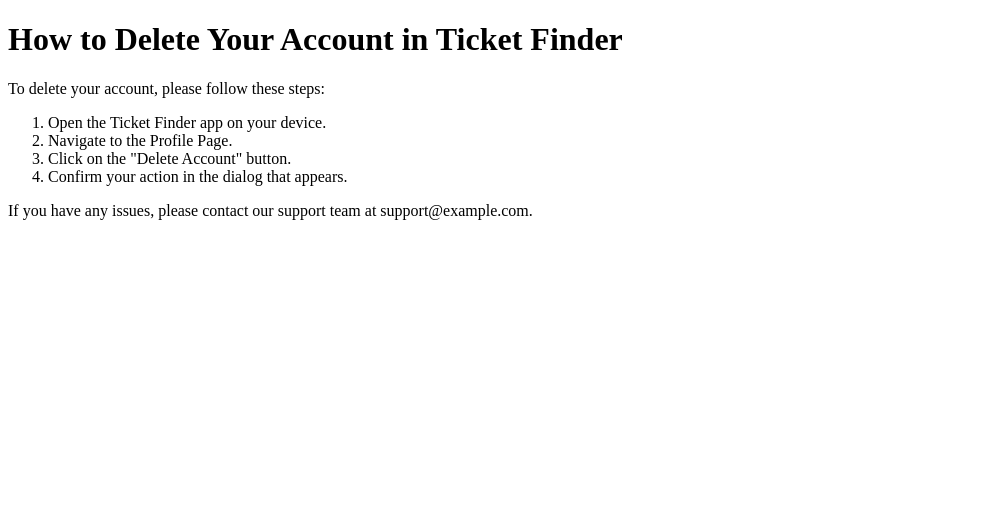
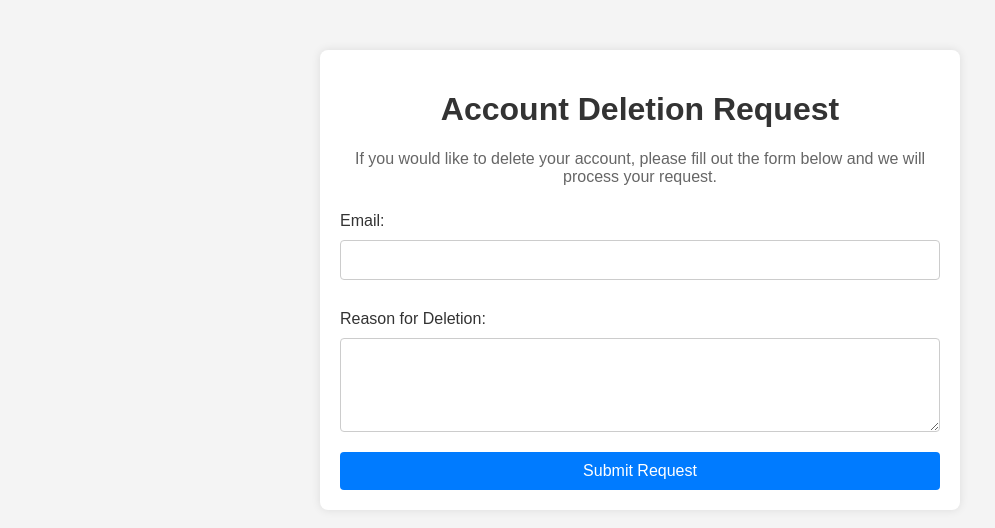
Before and after one commit to NgJoeYi/ticket-finder-account-deletion, a plain HTML site: page account_deletion.html in a window 1280 px wide. Shown: the whole page, without its empty margins (0-995 px from the left). Drawn offline with Linux system fonts and the light colour scheme.

Commit message:
Update account_deletion.html

```diff
--- a/account_deletion.html
+++ b/account_deletion.html
@@ -3,17 +3,73 @@
 <head>
     <meta charset="UTF-8">
     <meta name="viewport" content="width=device-width, initial-scale=1.0">
-    <title>Account Deletion - Ticket Finder</title>
+    <title>Account Deletion Request</title>
+    <style>
+        body {
+            font-family: 'Arial', sans-serif;
+            background-color: #f4f4f4;
+            margin: 0;
+            padding: 0;
+        }
+        .container {
+            max-width: 600px;
+            margin: 50px auto;
+            padding: 20px;
+            background-color: #fff;
+            border-radius: 8px;
+            box-shadow: 0 0 10px rgba(0, 0, 0, 0.1);
+        }
+        h1 {
+            text-align: center;
+            color: #333;
+        }
+        p {
+            text-align: center;
+            color: #666;
+        }
+        form {
+            display: flex;
+            flex-direction: column;
+        }
+        label {
+            margin: 10px 0 5px;
+            color: #333;
+        }
+        input, textarea {
+            padding: 10px;
+            margin: 5px 0 20px;
+            border: 1px solid #ccc;
+            border-radius: 4px;
+            font-size: 16px;
+        }
+        button {
+            padding: 10px;
+            background-color: #007bff;
+            color: #fff;
+            border: none;
+            border-radius: 4px;
+            font-size: 16px;
+            cursor: pointer;
+            transition: background-color 0.3s;
+        }
+        button:hover {
+            background-color: #0056b3;
+        }
+    </style>
 </head>
 <body>
-    <h1>How to Delete Your Account in Ticket Finder</h1>
-    <p>To delete your account, please follow these steps:</p>
-    <ol>
-        <li>Open the Ticket Finder app on your device.</li>
-        <li>Navigate to the Profile Page.</li>
-        <li>Click on the "Delete Account" button.</li>
-        <li>Confirm your action in the dialog that appears.</li>
-    </ol>
-    <p>If you have any issues, please contact our support team at support@example.com.</p>
+    <div class="container">
+        <h1>Account Deletion Request</h1>
+        <p>If you would like to delete your account, please fill out the form below and we will process your request.</p>
+        <form action="https://formspree.io/f/{your_form_id}" method="POST">
+            <label for="email">Email:</label>
+            <input type="email" id="email" name="email" required>
+
+            <label for="reason">Reason for Deletion:</label>
+            <textarea id="reason" name="reason" rows="4" required></textarea>
+
+            <button type="submit">Submit Request</button>
+        </form>
+    </div>
 </body>
 </html>
```
